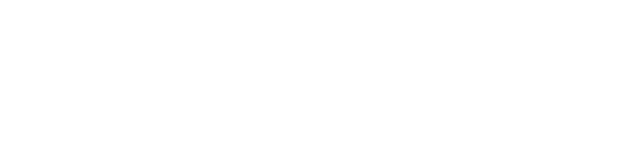
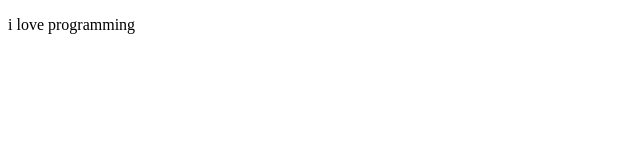
Before and after one commit to AyeshaSiddiqua68/my-third-repo, a plain HTML site: page index.html in a window 1280 px wide. Shown: the whole page, without its empty margins (0-640 px from the left). Drawn offline with Linux system fonts and the light colour scheme.

Commit message:
paragraph added

```diff
--- a/index.html
+++ b/index.html
@@ -7,6 +7,6 @@
     <title>my third github repo</title>
 </head>
 <body>
-
+    <p>i love programming</p>
 </body>
 </html>
```
